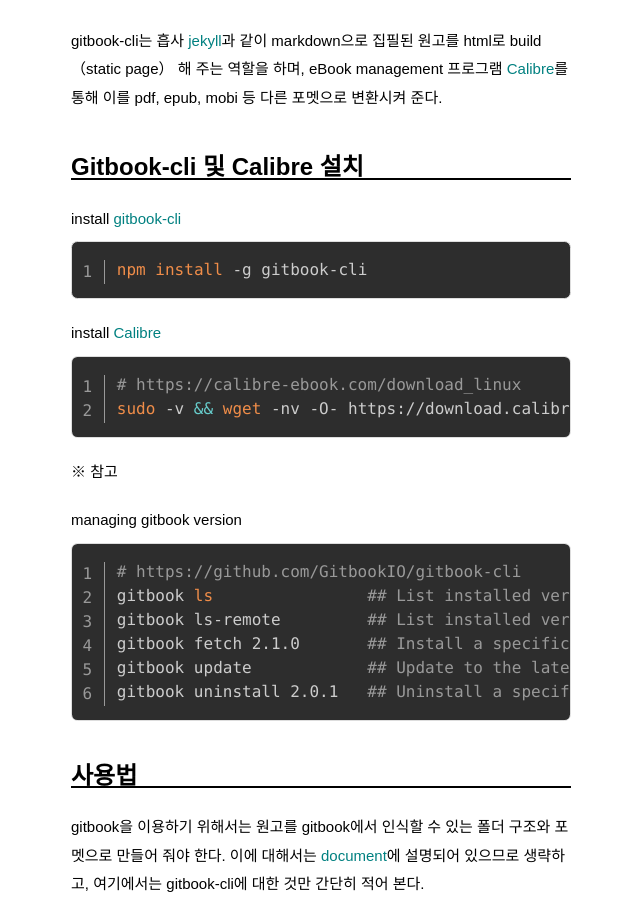
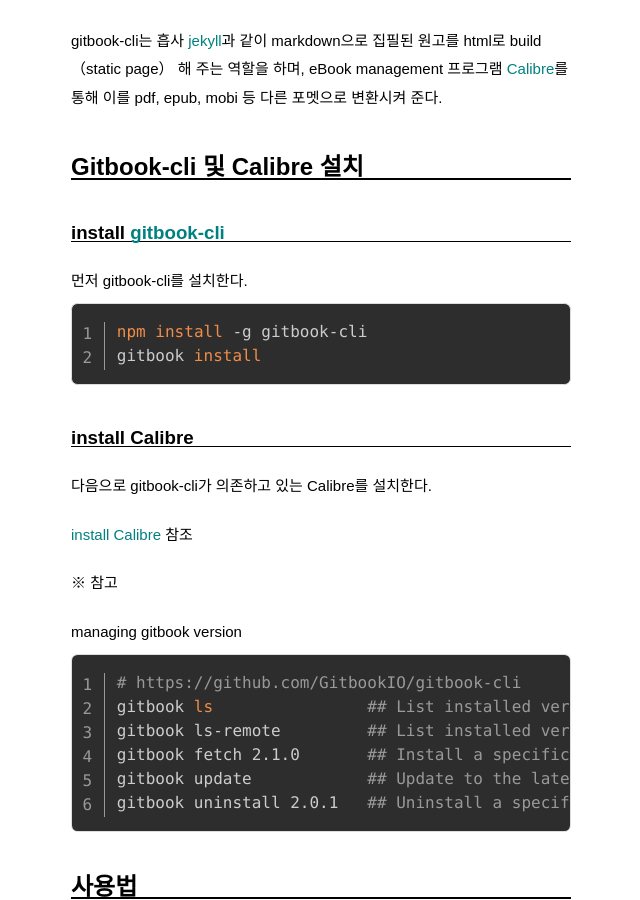
Before and after one commit to pinedance/blog, a Jekyll site: the page built from _posts/2018/07-12/2018-10-04-build-eBook-with-gitbook-cli.md, in a window 1280 px wide and 900 px high, scrolled down 916 px. Shown: the whole window, without its empty margins (319-959 px from the left). Built offline with Jekyll 4.4.1, drawn with Linux system fonts in a browser that asks for light colours; some web fonts are replaced; comment, search, counter and statistics services are not loaded.

Commit message:
add calibre cookbook

````diff
--- a/_posts/2018/07-12/2018-10-04-build-eBook-with-gitbook-cli.md
+++ b/_posts/2018/07-12/2018-10-04-build-eBook-with-gitbook-cli.md
@@ -21,18 +21,21 @@
 
 ## Gitbook-cli 및 Calibre 설치
 
-install [gitbook-cli](https://github.com/GitbookIO/gitbook-cli)
+### install [gitbook-cli](https://github.com/GitbookIO/gitbook-cli)
+
+먼저 gitbook-cli를 설치한다.
 
 ```bash
 npm install -g gitbook-cli
+gitbook install
 ```
 
-install [Calibre](https://calibre-ebook.com/)
+### install Calibre
 
-```bash
-# https://calibre-ebook.com/download_linux
-sudo -v && wget -nv -O- https://download.calibre-ebook.com/linux-installer.sh | sudo sh /dev/stdin
-```
+다음으로 gitbook-cli가 의존하고 있는 Calibre를 설치한다.
+
+[install Calibre](https://pinedance.github.io/blog/2018/10/04/Calibre-Cookbook#install) 참조
+
 
 ※ 참고
 
````
Also changed, not shown: _posts/updates/2018-10-04-Calibre-Cookook.md (added, +39 -0 lines).
